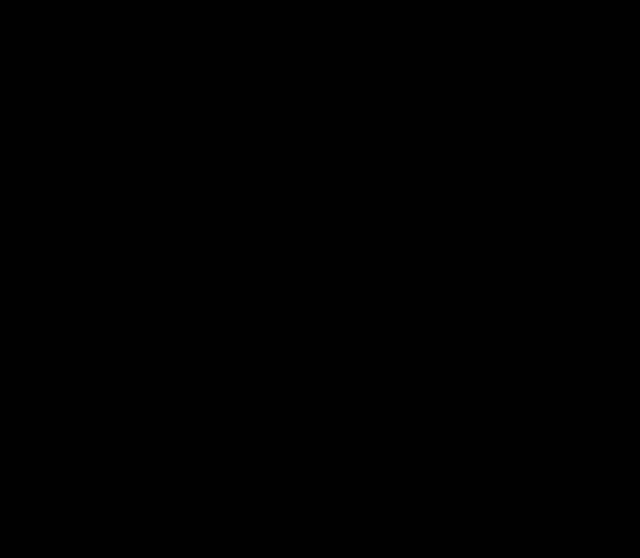
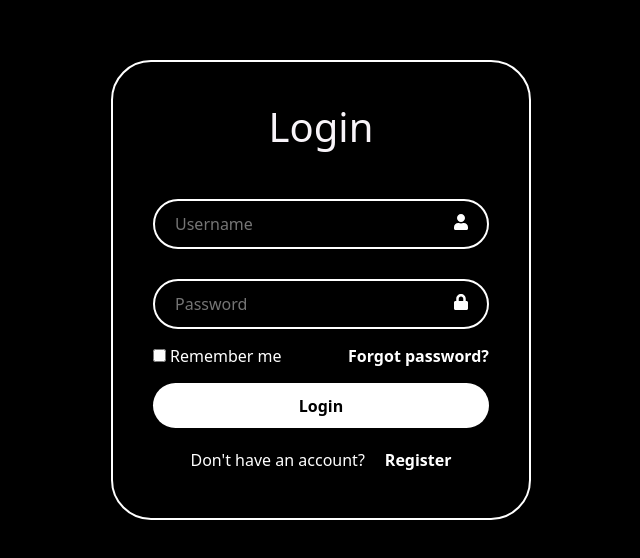
Before and after one commit to RoboVITics/Vortex-360-Event-2024, a React (Create React App) app: page /login in a window 1280 px wide. Before the commit this address had no page. Shown: the part 110-668 px from the top of the page, without its empty margins (319-959 px from the left). Built offline with nearby package versions, Linux system fonts and the light colour scheme.

Commit message:
Login Page

```diff
--- a/package.json
+++ b/package.json
@@ -23,6 +23,7 @@
     "react": "^18.2.0",
     "react-bootstrap": "^2.9.2",
     "react-dom": "^18.2.0",
+    "react-icons": "^5.0.1",
     "react-router-dom": "^6.21.1",
     "react-router-hash-link": "^2.4.3",
     "react-scripts": "^5.0.1",
--- a/src/App.js
+++ b/src/App.js
@@ -4,6 +4,8 @@
 import { Route, Routes } from "react-router-dom";
 import DomainInfo from "./DomainInfo";
 import Progressbar from "./Progressbar";
+import Login from "./Login/Login";
+import Register from "./Login/Register";
 
 function App() {
   const [a, setA] = useState(100);
@@ -27,6 +29,8 @@
           element={loading ? <Progressbar value={100 - a} /> : <Main />}
         ></Route>
         <Route path="/domain/:domainId" element={<DomainInfo />}></Route>
+        <Route path="/login" element={<Login />}></Route>
+        <Route path="/register" element={<Register />}></Route>
       </Routes>
     </>
   );
--- /dev/null
+++ b/src/Login/Login.css
@@ -0,0 +1,86 @@
+* {
+  margin: 0;
+  padding: 0;
+  box-sizing: border-box;
+}
+body {
+  display: flex;
+  justify-content: center;
+  align-items: center;
+  min-height: 100vh;
+}
+.wrapper {
+  width: 420px;
+  border: 2px solid #fff;
+  border-radius: 40px;
+  padding: 30px 40px;
+}
+.wrapper h1 {
+  text-align: center;
+  margin-top: -5px;
+}
+.wrapper .input-box {
+  position: relative;
+  width: 100%;
+  height: 50px;
+  margin: 30px 0;
+}
+.input-box input {
+  width: 100%;
+  height: 100%;
+  background: transparent;
+  border: none;
+  outline: none;
+  border: 2px solid white;
+  border-radius: 40px;
+  padding: 20px 45px 20px 20px;
+  color: #fff;
+}
+.input-box .icon {
+  position: absolute;
+  right: 20px;
+  top: 30%;
+}
+.wrapper .remember-forgot {
+  display: flex;
+  justify-content: space-between;
+  margin: -15px 0 15px;
+}
+.remember-forgot label input {
+  accent-color: #fff;
+  margin-right: 4px;
+}
+.remember-forgot a {
+  color: #fff;
+  text-decoration: none;
+  font-weight: bolder;
+}
+.remember-forgot a:hover {
+  text-decoration: underline;
+}
+.wrapper button {
+  width: 100%;
+  height: 45px;
+  background-color: #fff;
+  border: none;
+  outline: none;
+  border-radius: 40px;
+  cursor: pointer;
+  font-weight: bolder;
+}
+.wrapper .register-link {
+  text-align: center;
+  margin-top: 20px;
+}
+.register-link p {
+  font-weight: lighter;
+}
+.register-link a {
+  color: #fff;
+  text-decoration: none;
+  font-weight: bolder;
+  margin-left: 10px;
+}
+.register-link a:hover {
+  text-decoration: underline;
+}
--- /dev/null
+++ b/src/Login/Login.jsx
@@ -0,0 +1,39 @@
+import React from "react";
+import "./Login.css";
+import { FaUser, FaLock } from "react-icons/fa";
+import { Link } from "react-router-dom";
+const Login = () => {
+  return (
+    <div className="wrapper">
+      <form action="">
+        <h1>Login</h1>
+        <div className="input-box">
+          <input type="text" placeholder="Username" required />
+          <FaUser className="icon" />
+        </div>
+        <div className="input-box">
+          <input type="password" placeholder="Password" required />
+          <FaLock className="icon" />
+        </div>
+        <div className="remember-forgot">
+          <label>
+            <input type="checkbox" />
+            Remember me
+          </label>
+          <a href="#">Forgot password?</a>
+        </div>
+        <button type="submit">Login</button>
+        <div className="register-link">
+          <p>
+            Don't have an account?
+            <Link to="/register">
+              <a>Register</a>
+            </Link>
+          </p>
+        </div>
+      </form>
+    </div>
+  );
+};
+
+export default Login;
--- /dev/null
+++ b/src/Login/Register.jsx
@@ -0,0 +1,44 @@
+import React from "react";
+import { FaUser, FaLock } from "react-icons/fa";
+import { MdEmail } from "react-icons/md";
+import { Link } from "react-router-dom";
+import "./Login.css";
+const Register = () => {
+  return (
+    <div className="wrapper">
+      <form action="">
+        <h1>Register</h1>
+        <div className="input-box">
+          <input type="text" placeholder="Username" required />
+          <FaUser className="icon" />
+        </div>
+        <div className="input-box">
+          <input type="text" placeholder="Email" required />
+          <MdEmail className="icon" />
+        </div>
+        <div className="input-box">
+          <input type="password" placeholder="Password" required />
+          <FaLock className="icon" />
+        </div>
+        <div className="remember-forgot">
+          <label>
+            <input type="checkbox" />
+            Remember me
+          </label>
+          <a href="#">Forgot password?</a>
+        </div>
+        <button type="submit">Login</button>
+        <div className="register-link">
+          <p>
+            Already have an account?
+            <Link to="/login">
+              <a>Login</a>
+            </Link>
+          </p>
+        </div>
+      </form>
+    </div>
+  );
+};
+
+export default Register;
--- a/src/mouse.css
+++ b/src/mouse.css
@@ -9,9 +9,6 @@
   pointer-events: none;
   z-index: 99999999; /* so that it stays on top of all other elements */
 }
-* {
-  cursor: none;
-}
 @media only screen and (max-width: 1192px) {
   .circle {
     display: none;
```
Also changed, not shown: src/index.css (+15 -12 lines), 1 other file (tests, documents, lock files or other folders).
